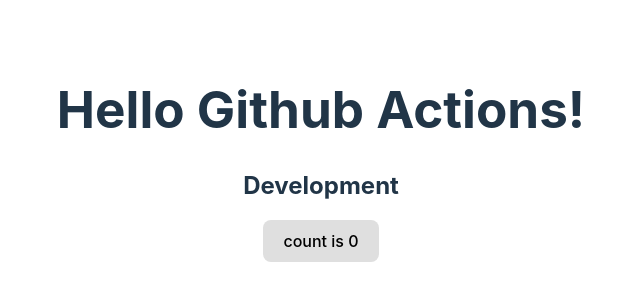
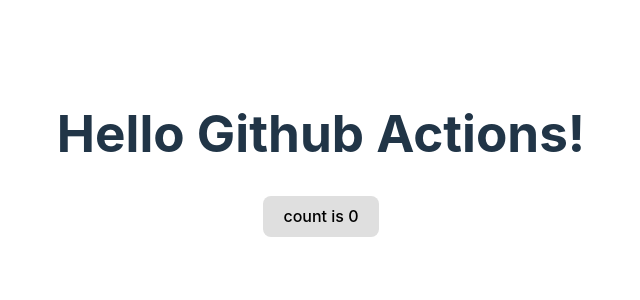
Before and after one commit to santanajoao/github-actions-ci-cd, a website built with Vite: page index.html in a window 1280 px wide. Shown: the part 246-546 px from the top of the page, without its empty margins (319-959 px from the left). Built offline with nearby package versions, Linux system fonts and the light colour scheme.

Commit message:
chore: remove development title for merge

```diff
--- a/index.html
+++ b/index.html
@@ -10,7 +10,6 @@
     <div id="app">
       <div>
         <h1>Hello Github Actions!</h1>
-        <h2>Development</h2>
 
         <div class="card">
           <button id="counter" type="button"></button>
```
